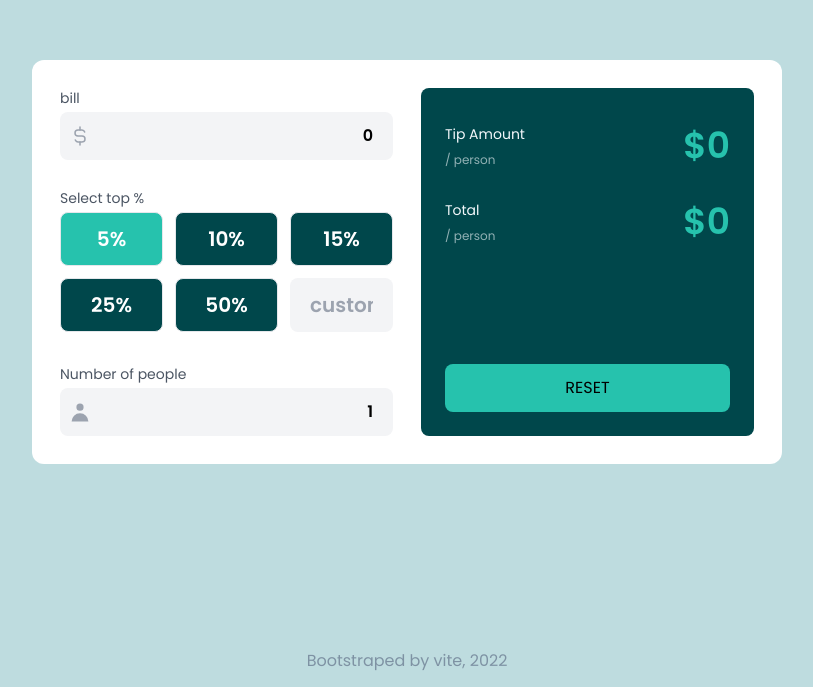
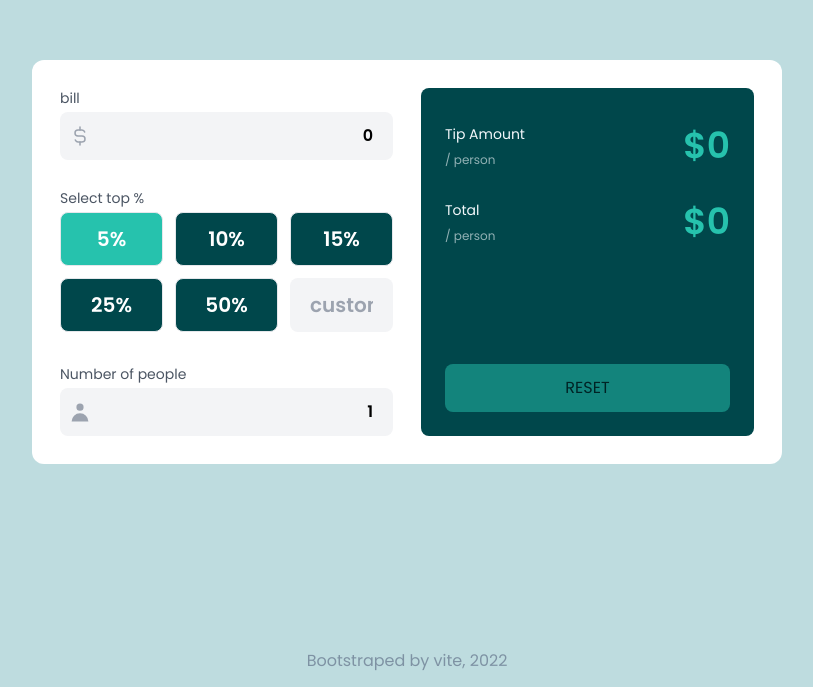
Before and after one commit to nafasebra/tip-calculator-reactts, a React (Vite) app: page / in a window 1280 px wide. Shown: the part 113-800 px from the top of the page, without its empty margins (233-1046 px from the left). Built offline with nearby package versions, Linux system fonts and the light colour scheme.

Commit message:
add disable status button

```diff
--- a/src/components/CardContainer.tsx
+++ b/src/components/CardContainer.tsx
@@ -10,6 +10,7 @@ import TipRadioButtons from "./TipRadioButtons";
 function CardContainer() {
   const [tipAmount, setTipAmount] = useState<number>(0.0);
   const [total, setTotal] = useState<number>(0.0);
+  const [disableButton, setDisableButton] = useState<boolean>(true);
 
   const TipUseContext = useContext(TipContext);
 
@@ -19,12 +20,14 @@ function CardContainer() {
     TipUseContext.setPrice(0);
     TipUseContext.setTip(5);
     TipUseContext.setNumOfPeople(1);
+    setDisableButton(true);
   };
 
   useEffect(() => {
     const { price, numOfPeople, tip } = TipUseContext;
 
     if (price > 0 && numOfPeople >= 1) {
+      setDisableButton(false);
       setTipAmount((price * tip / 100) / numOfPeople);
       setTotal((price / numOfPeople) + tipAmount);
       console.log(` ${price} / ${numOfPeople} + ${tipAmount} `)
@@ -80,7 +83,8 @@ function CardContainer() {
         </div>
         <button
           onClick={ResetData}
-          className="uppercase block py-3 bg-greenc-200 text-black rounded-lg hover:bg-greenc-100"
+          disabled={disableButton}
+          className={`uppercase block py-3 bg-greenc-200 text-black rounded-lg hover:bg-greenc-100 ${disableButton ? 'opacity-50' : 'opacity-100'}`}
         >
           RESET
         </button>
--- a/src/index.css
+++ b/src/index.css
@@ -6,6 +6,9 @@
 @tailwind utilities;
 
 @layer components {
+  button:disabled {
+    pointer-events: none;
+  }
   body {
     @apply bg-greenc-100;
   }
```
